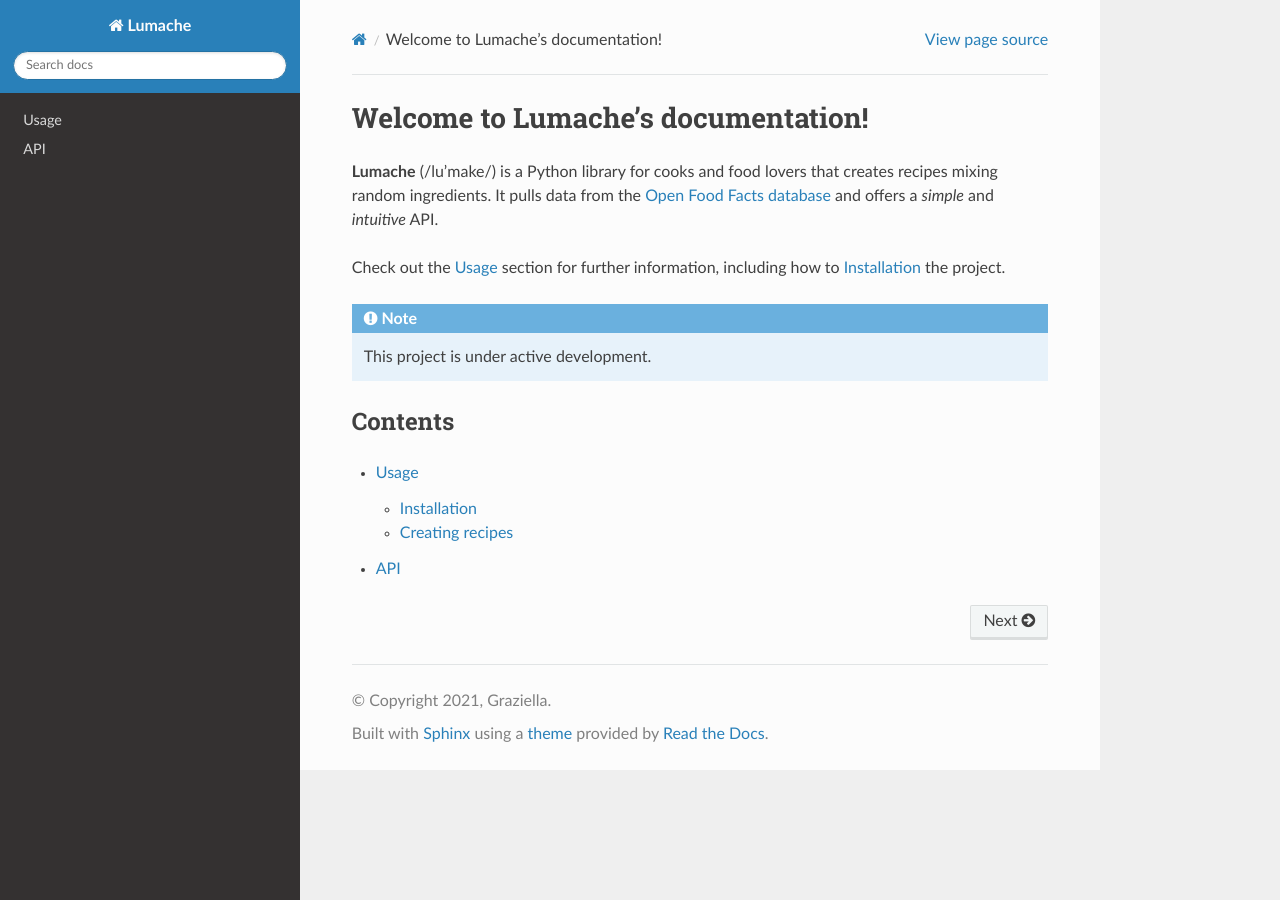
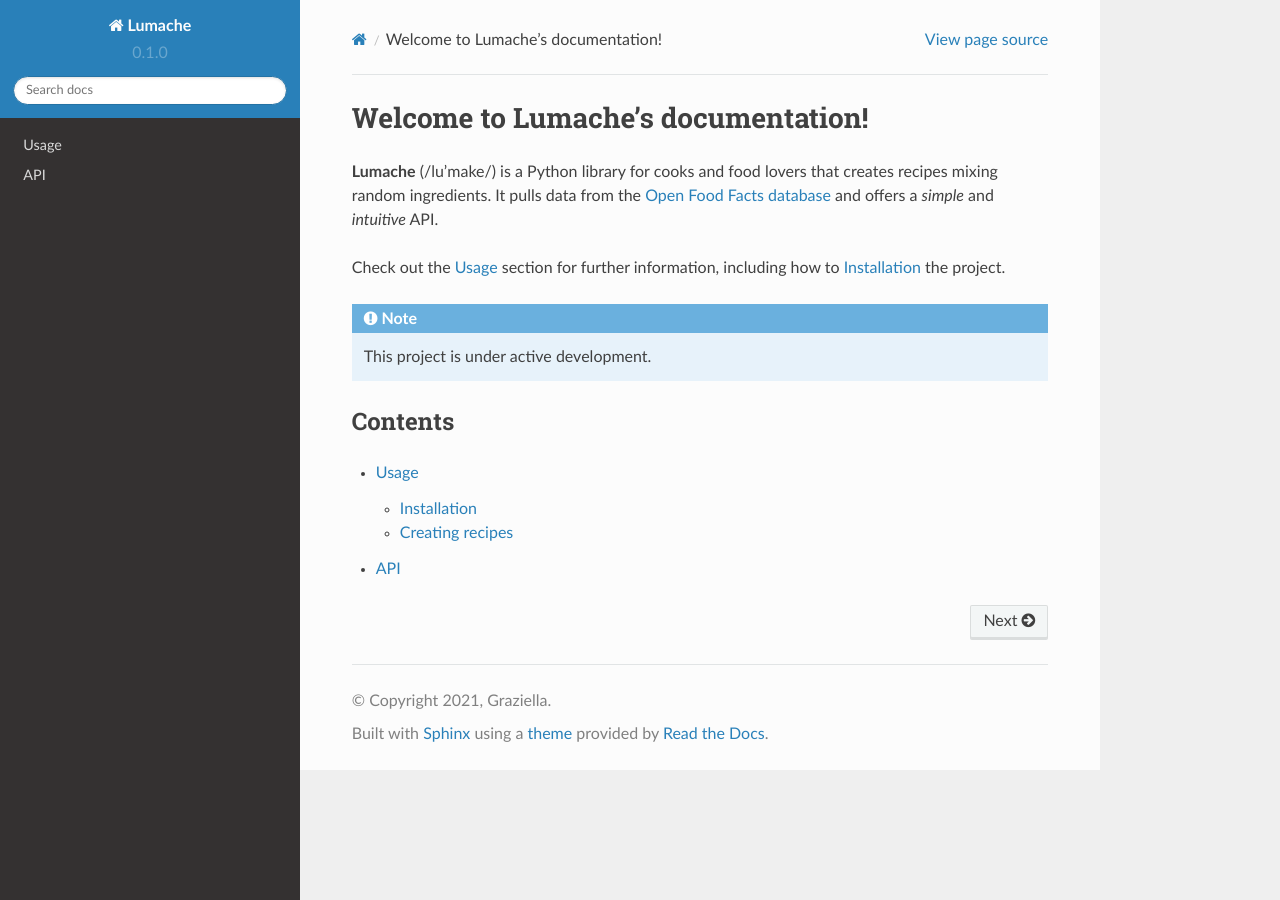
Before and after one commit to rickeylev/rtd-tutorial, a Sphinx documentation site: the page built from docs/source/index.rst, in a window 1280 px wide. Built offline with Sphinx 7.4.7 and the Read the Docs theme 2.0.0, drawn with Linux system fonts in a browser that asks for light colours.

Commit message:
try commenting stuff out

```diff
--- a/docs/source/conf.py
+++ b/docs/source/conf.py
@@ -17,7 +17,7 @@
     'sphinx.ext.autodoc',
     'sphinx.ext.autosummary',
     'sphinx.ext.intersphinx',
-    'myst_parser',
+    #'myst_parser',
 ]
 
 intersphinx_mapping = {
@@ -33,7 +33,6 @@
 html_theme = 'sphinx_rtd_theme'
 
 html_theme_options = {
-    'display_version': False,
 }
 
 # -- Options for EPUB output
```
Also changed, not shown: .readthedocs.yaml.
